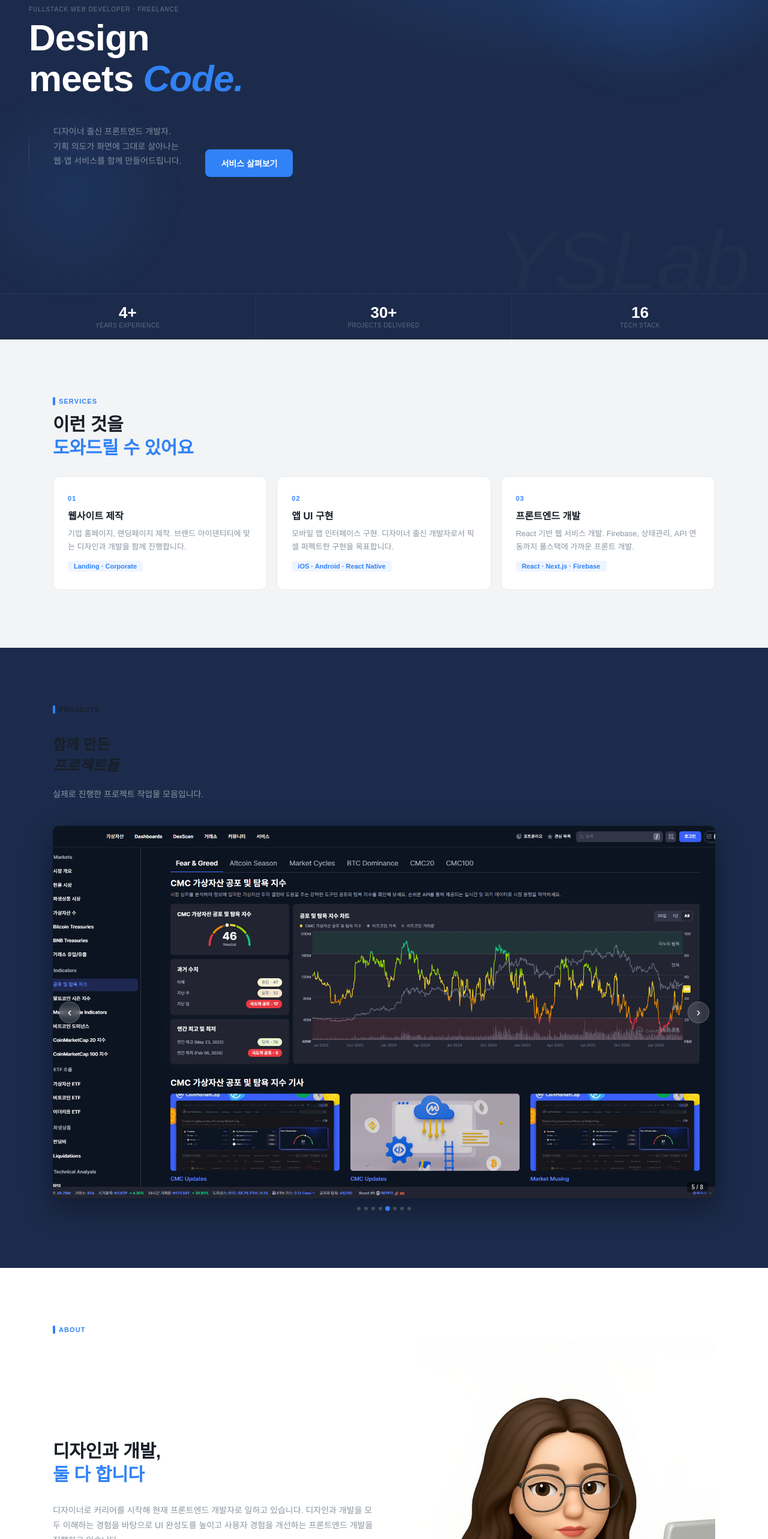
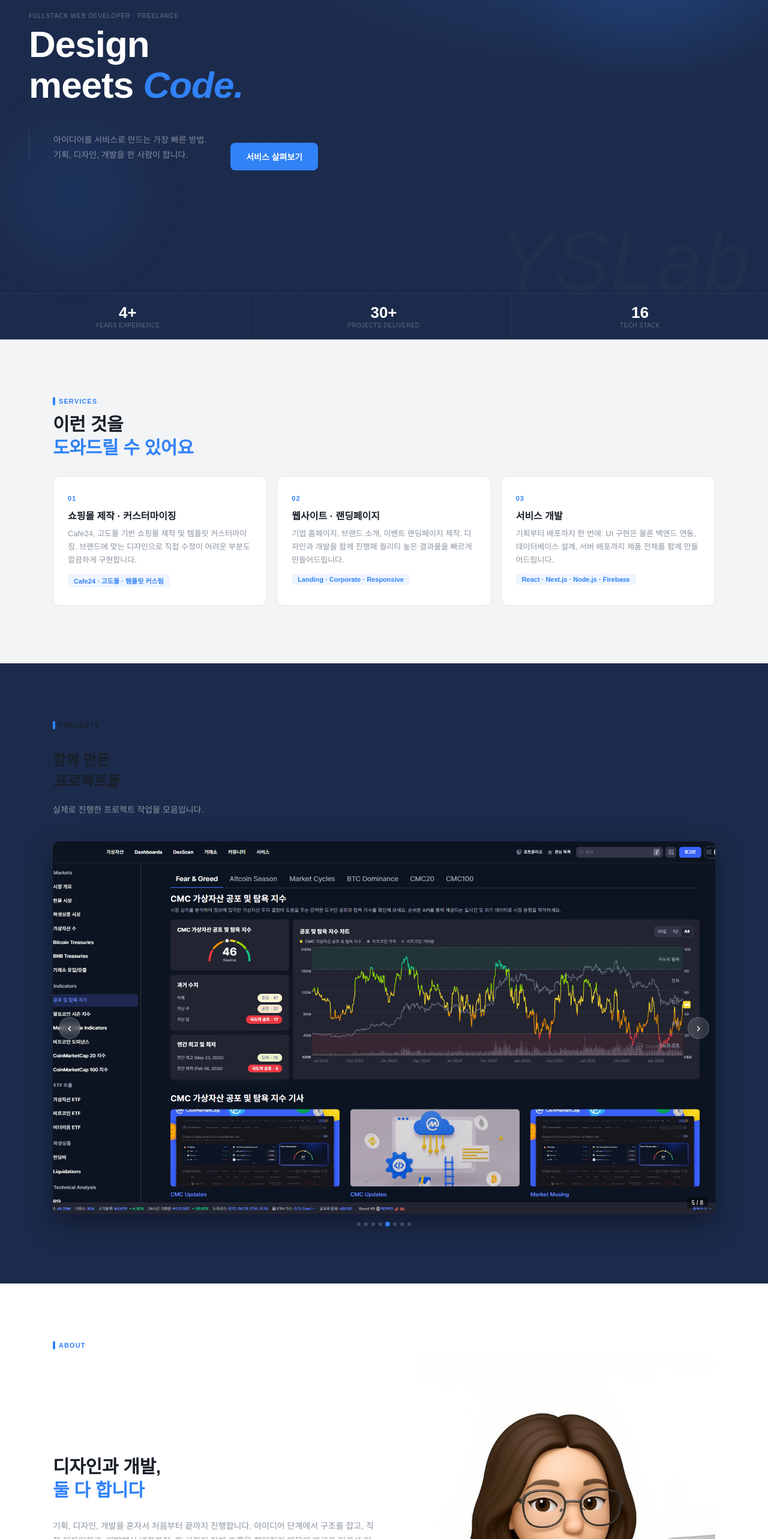
Before and after one commit to yiseuldavyjones/myinfo, a React (Vite) app: page / in a window 1280 px wide. Shown: the part 234-2800 px from the top of the page at 60% size. Built offline with nearby package versions, Linux system fonts and the light colour scheme; a web font is replaced by a local one.

Commit message:
chore:텍스트 수정

```diff
--- a/index.html
+++ b/index.html
@@ -8,7 +8,7 @@
   <title>와이에스랩</title>
 
   <meta property="og:title" content="와이에스랩" />
-  <meta property="og:description" content="프론트엔드 개발 외주 및 웹 서비스 제작" />
+  <meta property="og:description" content="쇼핑몰·웹서비스·랜딩 개발" />
   <meta property="og:image" content="https://myinfo-a1f75.web.app/preview.png" />
   <meta property="og:url" content="https://myinfo-a1f75.web.app/" />
   <meta property="og:type" content="website" />
--- a/src/App.tsx
+++ b/src/App.tsx
@@ -368,9 +368,8 @@ export default function App() {
           <div className={`hero-row${heroLoaded ? " loaded" : ""}`}>
             <div className="hero-divider" />
             <p className="hero-sub">
-              디자이너 출신 프론트엔드 개발자.<br />
-              기획 의도가 화면에 그대로 살아나는<br />
-              웹·앱 서비스를 함께 만들어드립니다.
+              아이디어를 서비스로 만드는 가장 빠른 방법.<br />
+              기획, 디자인, 개발을 한 사람이 합니다.
             </p>
             <div className="hero-actions">
               <button className="btn-primary" onClick={() => scrollTo("services")}>
@@ -408,9 +407,9 @@ export default function App() {
           <h2>이런 것을<br /><em>도와드릴 수 있어요</em></h2>
           <div className="services-grid">
             {[
-              { num: "01", icon: "🎨", bg: "#FFF0F5", title: "웹사이트 제작", desc: "기업 홈페이지, 랜딩페이지 제작. 브랜드 아이덴티티에 맞는 디자인과 개발을 함께 진행합니다.", tag: "Landing · Corporate" },
-              { num: "02", icon: "📱", bg: "#F0F0FF", title: "앱 UI 구현",   desc: "모바일 앱 인터페이스 구현. 디자이너 출신 개발자로서 픽셀 퍼펙트한 구현을 목표합니다.", tag: "iOS · Android · React Native" },
-              { num: "03", icon: "⚡", bg: "#F0FFF8", title: "프론트엔드 개발", desc: "React 기반 웹 서비스 개발. Firebase, 상태관리, API 연동까지 풀스택에 가까운 프론트 개발.", tag: "React · Next.js · Firebase" },
+              { num: "01", icon: "🛍️", bg: "#FFF0F5", title: "쇼핑몰 제작 · 커스터마이징", desc: "Cafe24, 고도몰 기반 쇼핑몰 제작 및 템플릿 커스터마이징. 브랜드에 맞는 디자인으로 직접 수정이 어려운 부분도 깔끔하게 구현합니다.", tag: "Cafe24 · 고도몰 · 템플릿 커스텀" },
+              { num: "02", icon: "🎨", bg: "#F0F0FF", title: "웹사이트 · 랜딩페이지", desc: "기업 홈페이지, 브랜드 소개, 이벤트 랜딩페이지 제작. 디자인과 개발을 함께 진행해 퀄리티 높은 결과물을 빠르게 만들어드립니다.", tag: "Landing · Corporate · Responsive" },
+              { num: "03", icon: "⚡", bg: "#F0FFF8", title: "서비스 개발", desc: "기획부터 배포까지 한 번에. UI 구현은 물론 백엔드 연동, 데이터베이스 설계, 서버 배포까지 제품 전체를 함께 만들어드립니다.", tag: "React · Next.js · Node.js · Firebase" },
             ].map((s) => (
               <div className="service-card" key={s.num}>
                 <p className="service-num">{s.num}</p>
@@ -446,13 +445,13 @@ export default function App() {
               <div>
                 <h2>디자인과 개발,<br /><em>둘 다 합니다</em></h2>
                 <p className="desc">
-                  디자이너로 커리어를 시작해 현재 프론트엔드 개발자로 일하고 있습니다.
-                  디자인과 개발을 모두 이해하는 경험을 바탕으로 UI 완성도를 높이고
-                  사용자 경험을 개선하는 프론트엔드 개발을 진행하고 있습니다.
+                  기획, 디자인, 개발을 혼자서 처음부터 끝까지 진행합니다.
+                  아이디어 단계에서 구조를 잡고, 직접 디자인하고, 개발해서 배포까지.
+                  한 사람이 전체 흐름을 책임지기 때문에 빠르고 일관성 있는 결과물이 나옵니다.
                 </p>
                 <p className="desc" style={{ marginTop: 20 }}>
-                  디자이너와 개발자 사이의 간극을 좁히고, 기획 의도가 화면에 그대로
-                  살아나는 결과물을 만드는 것을 중요하게 생각합니다.
+                  Cafe24·고도몰 쇼핑몰 커스터마이징부터 React 기반 웹 서비스, 랜딩페이지까지.
+                  규모에 상관없이 클라이언트가 원하는 것을 가장 효율적으로 만들어드립니다.
                 </p>
                 <div className="about-chips">
                   {["UI/UX 디자인", "React 개발", "Firebase", "반응형 웹", "Figma", "협업 커뮤니케이션"].map(c => (
```
Also changed, not shown: public/preview.png.
